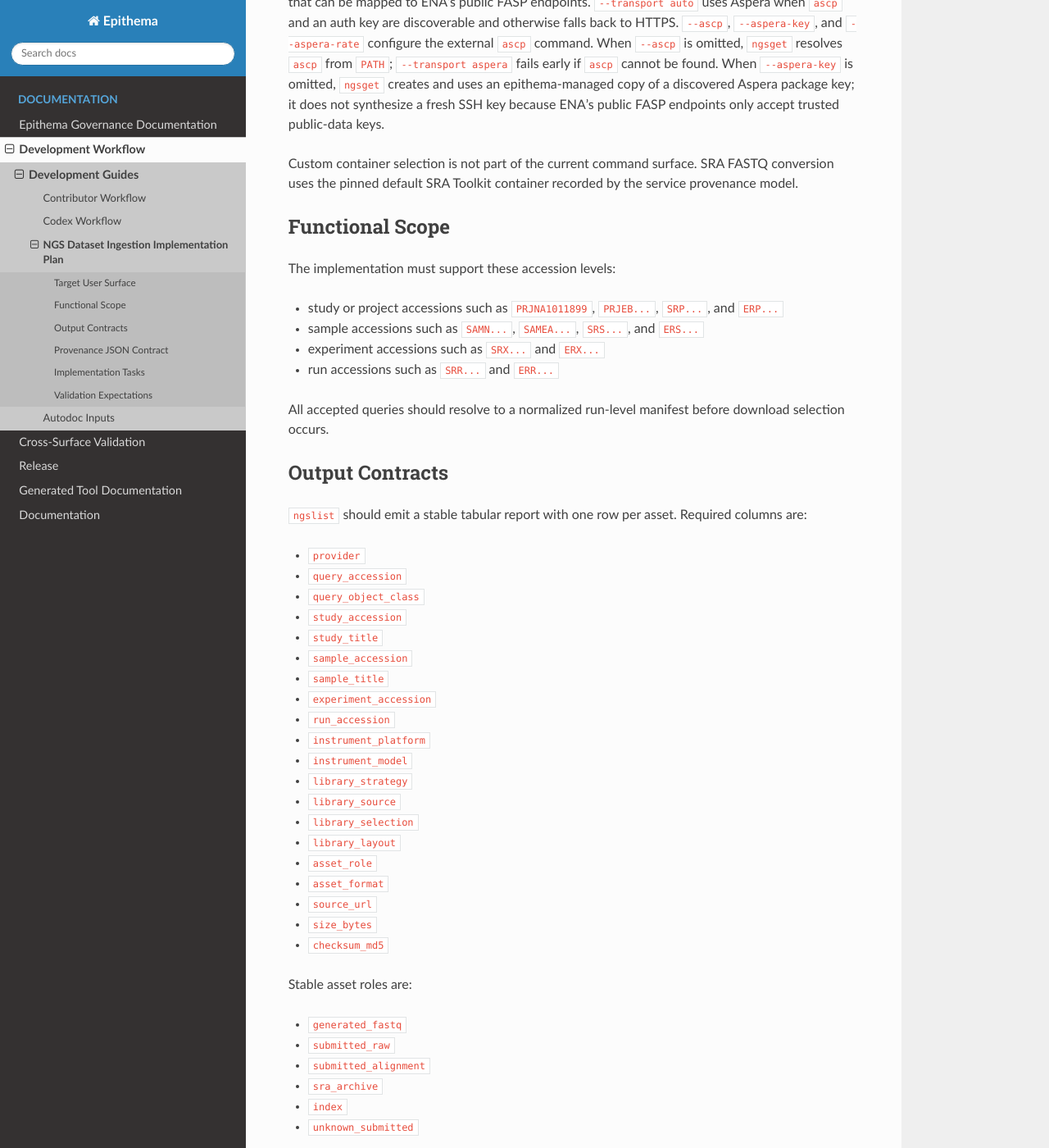
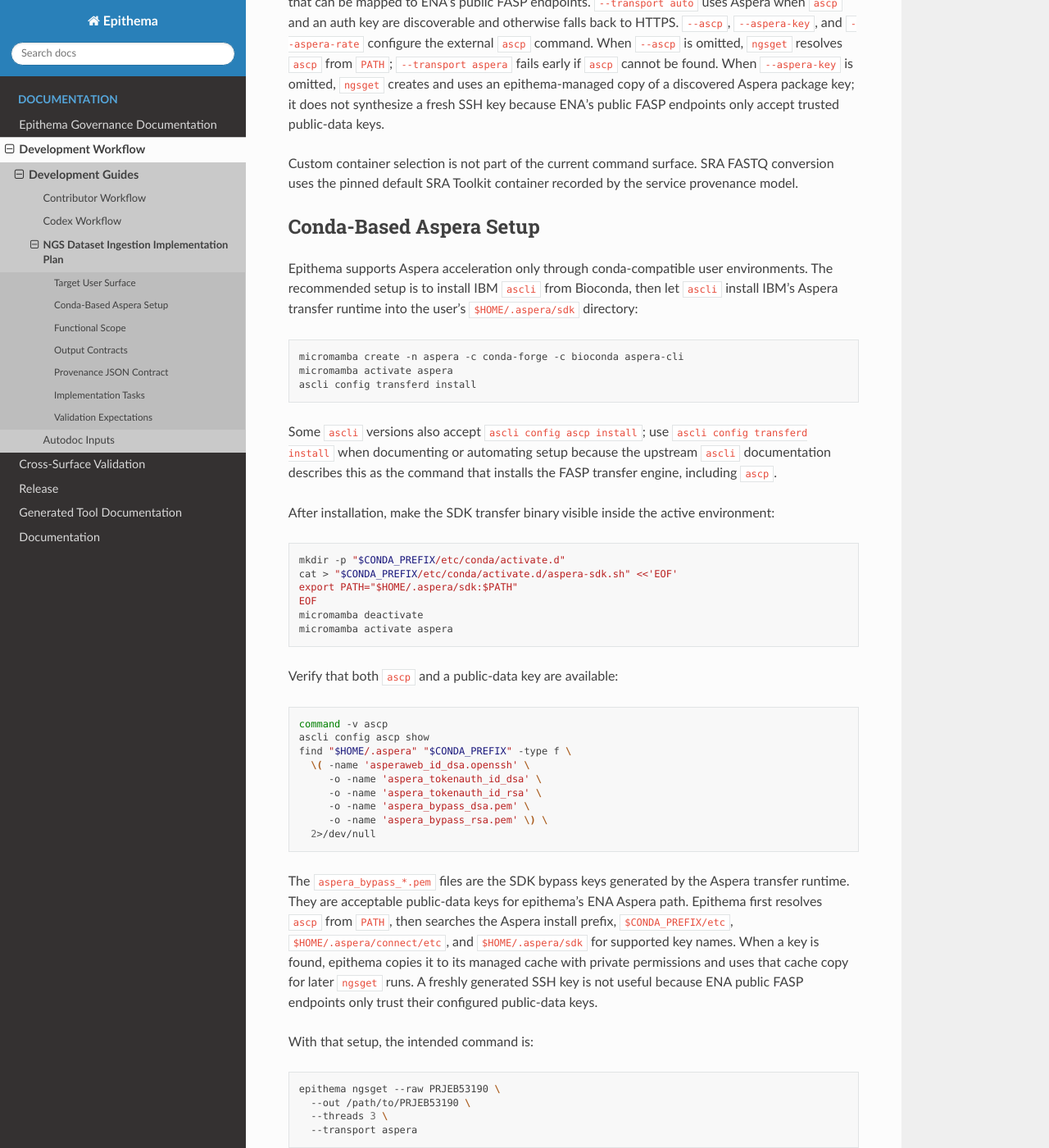
Before and after one commit to sagrudd/epithema, a Sphinx documentation site: the page built from docs/development/ngs_dataset_ingestion_plan.md, in a window 1280 px wide and 1400 px high, scrolled down 773 px. Shown: the whole window at 82% size. Built offline with Sphinx 7.4.7 and the Read the Docs theme 3.1.0, drawn with Linux system fonts in a browser that asks for light colours; some of the changed text lies outside the part shown.

Commit message:
Document conda Aspera setup for ngsget

````diff
--- a/docs/development/ngs_dataset_ingestion_plan.md
+++ b/docs/development/ngs_dataset_ingestion_plan.md
@@ -43,6 +43,79 @@ accept trusted public-data keys.
 Custom container selection is not part of the current command surface. SRA FASTQ
 conversion uses the pinned default SRA Toolkit container recorded by the service
 provenance model.
+
+## Conda-Based Aspera Setup
+
+Epithema supports Aspera acceleration only through conda-compatible user
+environments. The recommended setup is to install IBM `ascli` from Bioconda,
+then let `ascli` install IBM's Aspera transfer runtime into the user's
+`$HOME/.aspera/sdk` directory:
+
+```bash
+micromamba create -n aspera -c conda-forge -c bioconda aspera-cli
+micromamba activate aspera
+ascli config transferd install
+```
+
+Some `ascli` versions also accept `ascli config ascp install`; use
+`ascli config transferd install` when documenting or automating setup because
+the upstream `ascli` documentation describes this as the command that installs
+the FASP transfer engine, including `ascp`.
+
+After installation, make the SDK transfer binary visible inside the active
+environment:
+
+```bash
+mkdir -p "$CONDA_PREFIX/etc/conda/activate.d"
+cat > "$CONDA_PREFIX/etc/conda/activate.d/aspera-sdk.sh" <<'EOF'
+export PATH="$HOME/.aspera/sdk:$PATH"
+EOF
+micromamba deactivate
+micromamba activate aspera
+```
+
+Verify that both `ascp` and a public-data key are available:
+
+```bash
+command -v ascp
+ascli config ascp show
+find "$HOME/.aspera" "$CONDA_PREFIX" -type f \
+  \( -name 'asperaweb_id_dsa.openssh' \
+     -o -name 'aspera_tokenauth_id_dsa' \
+     -o -name 'aspera_tokenauth_id_rsa' \
+     -o -name 'aspera_bypass_dsa.pem' \
+     -o -name 'aspera_bypass_rsa.pem' \) \
+  2>/dev/null
+```
+
+The `aspera_bypass_*.pem` files are the SDK bypass keys generated by the
+Aspera transfer runtime. They are acceptable public-data keys for epithema's
+ENA Aspera path. Epithema first resolves `ascp` from `PATH`, then searches the
+Aspera install prefix, `$CONDA_PREFIX/etc`, `$HOME/.aspera/connect/etc`, and
+`$HOME/.aspera/sdk` for supported key names. When a key is found, epithema
+copies it to its managed cache with private permissions and uses that cache copy
+for later `ngsget` runs. A freshly generated SSH key is not useful because ENA
+public FASP endpoints only trust their configured public-data keys.
+
+With that setup, the intended command is:
+
+```bash
+epithema ngsget --raw PRJEB53190 \
+  --out /path/to/PRJEB53190 \
+  --threads 3 \
+  --transport aspera
+```
+
+If `ascp` or the key cannot be discovered, users can still pass explicit paths:
+
+```bash
+epithema ngsget --raw PRJEB53190 \
+  --out /path/to/PRJEB53190 \
+  --threads 3 \
+  --transport aspera \
+  --ascp "$HOME/.aspera/sdk/ascp" \
+  --aspera-key "$HOME/.aspera/sdk/aspera_bypass_dsa.pem"
+```
 
 ## Functional Scope
 
````
Also changed, not shown: docs/autodoc/tools/ngsget.json (+6 -0 lines), docs/generated/tools/ngsget.md (+4 -0 lines), 2 other files.
